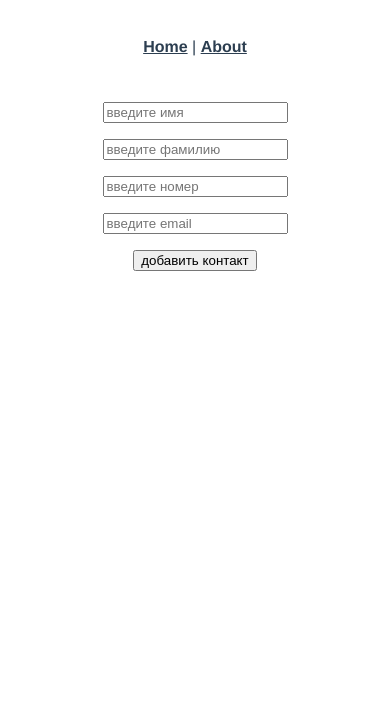
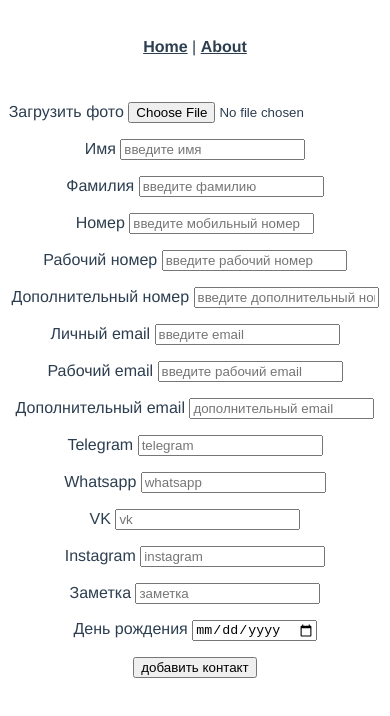
Before and after one commit to sk1p433/Vue-JS-3-phonebook, a Vue app: page /addcontact in a window 390 px wide. Shown: the top 716 px of the page. Built offline with nearby package versions, Linux system fonts and the light colour scheme.

Commit message:
responsive photo added

```diff
--- a/src/components/AddContact.vue
+++ b/src/components/AddContact.vue
@@ -1,11 +1,26 @@
 <template>
   <div class="ContactAdd">
-    <form @submit.prevent="myMethod">
-      <p> <input v-model="state.name" placeholder="введите имя" /></p>
-      <p><input v-model="state.surname" placeholder="введите фамилию" /></p>
-      <p><input v-model="state.mobile" placeholder="введите номер" /> </p>
-      <p><input v-model="state.email.personal" placeholder="введите email" /> </p>
-      <button @click="addContact(state.name, state.surname, state.mobile, state.email.personal)">
+    <form @submit.prevent="onSubmit">
+
+      <p>Загрузить фото <input type="file" accept="image/*" @change="uploadImage"></p>
+      <p>Имя <input v-model="state.name" placeholder="введите имя" /></p>
+      <p>Фамилия <input v-model="state.surname" placeholder="введите фамилию" /></p>
+      <p>Номер <input v-model="state.phone.main" placeholder="введите мобильный номер" /> </p>
+      <p>Рабочий номер <input v-model="state.phone.work" placeholder="введите рабочий номер" /> </p>
+      <p>Дополнительный номер <input v-model="state.phone.additional" placeholder="введите дополнительный номер" /> </p>
+      <p>Личный email <input v-model="state.email.personal" placeholder="введите email" /> </p>
+      <p>Рабочий email <input v-model="state.email.working" placeholder="введите рабочий email" /> </p>
+      <p>Дополнительный email <input v-model="state.email.another" placeholder="дополнительный email" /> </p>
+      <p>Telegram <input v-model="state.social.telegram" placeholder="telegram" /> </p>
+      <p>Whatsapp <input v-model="state.social.whatsapp" placeholder="whatsapp" /> </p>
+      <p>VK <input v-model="state.social.vk" placeholder="vk" /> </p>
+      <p>Instagram <input v-model="state.social.instagram" placeholder="instagram" /> </p>
+      <p>Заметка <input v-model="state.social.note" placeholder="заметка" /> </p>
+      <p>День рождения <input v-model="state.social.birthday" type="date" placeholder="день рождения" /> </p>
+      <button
+      @click="addContact(state.name, state.surname, state.phone.main, state.phone.work,
+      state.phone.additional, state.email.personal, state.email.working, state.email.another,
+      state.social.telegram, state.social.whatsapp, state.social.vk, state.social.instagram, state.social.note, state.social.birthday, state.photo)">
       добавить контакт
       </button>
     </form>
@@ -19,7 +34,9 @@ import { defineComponent, reactive } from 'vue';
 
 export default defineComponent({
     setup() {
-        const addContact = (name:string, surname:string, mobile:number, email: string, e:any) => {
+        const addContact = (name:string, surname:string, main:number, work:number,
+        additional:number, personal:string, working:string, another:string,
+        telegram:string, whatsapp:string, vk:string, instagram:string, note:string, birthday:any, photo:any ) => {
         let contacts = []
         if (typeof window !=="undefined") {
             if (localStorage.getItem('contacts')) {
@@ -28,9 +45,19 @@ export default defineComponent({
             contacts.push({
             name: name,
             surname: surname,
-            mobile: mobile,
-            email:email,
-            e: e,
+            main: main,
+            work: work,
+            additional:additional,
+            personal:personal,
+            working: working,
+            another: another,
+            telegram: telegram,
+            whatsapp: whatsapp,
+            vk: vk,
+            instagram: instagram,
+            note: note,
+            birthday:birthday,
+            photo:photo,
             })
             localStorage.setItem('contacts', JSON.stringify(contacts))
             }
@@ -43,14 +70,14 @@ export default defineComponent({
           name: '',
           surname: '',
           phone: {
-          mobile: '',
+          main: '',
           work: '',
           additional: '',
           },
         email: {
         personal: '',
-        work: '',
-        additional: '',
+        working: '',
+        another: '',
         },
         social: {
             telegram: '',
@@ -62,9 +89,19 @@ export default defineComponent({
             note: '',
     })
 
+    const uploadImage = (e: any) => {
+      if (e.target.files[0].size > 1000000) return
+      let reader = new FileReader()
+      reader.onload = (e) => {
+        state.photo = reader.result as string
+      }
+      reader.readAsDataURL(e.target.files[0])
+    }
+
         return {
             addContact,
             state,
+            uploadImage,
          }
 
     }
--- a/src/components/ContactList.vue
+++ b/src/components/ContactList.vue
@@ -8,7 +8,13 @@
 
 
 <div v-for="item in getContacts()" :key="item.index">
-  {{ item.name }} {{ item.surname }} {{ item.mobile }} {{ item.email }}
+  <div id="photo">
+  <img :src="item.photo" alt="Фото ещё не загружено" class="responsive" />
+  </div>
+  {{ item.name }} {{ item.surname }} {{ item.main }}  {{ item.personal }}
+  <a v-bind:href="item.vk" target="_blank"> {{ item.vk ? 'VK' : ''  }}  </a>
+  {{ item.note }} День рождения: {{ item.birthday ? item.birthday : 'Не указан' }}
+
 </div>
 
 
@@ -21,7 +27,7 @@
 </template>
 
 <script lang="ts">
-import { defineComponent, reactive  } from 'vue';
+import { defineComponent } from 'vue';
 console.log(localStorage)
 export default defineComponent({
 
@@ -31,6 +37,7 @@ export default defineComponent({
 		  if (typeof window !=="undefined") {
         if (localStorage.getItem('contacts')) {
           let contactsArray = JSON.parse(localStorage.getItem('contacts')|| '{}')
+          //сортировка контактов по именам
           let sortedContacts = contactsArray.sort((a:any, b:any) => (a.name < b.name ? -1 : 1))
           return sortedContacts
           }
@@ -66,4 +73,9 @@ li {
 a {
   color: #42b983;
 }
+.responsive {
+  width: 10%;
+  height: auto;
+}
+
 </style>
--- a/src/views/AboutView.vue
+++ b/src/views/AboutView.vue
@@ -89,3 +89,5 @@ export default defineComponent({
     <p>{{ value.name }} {{ value.surname }}</p><br/>
   </li>
 </ul>
+--
+//<img v-bind:src="'data:{{ item.photo }}'" />
```
